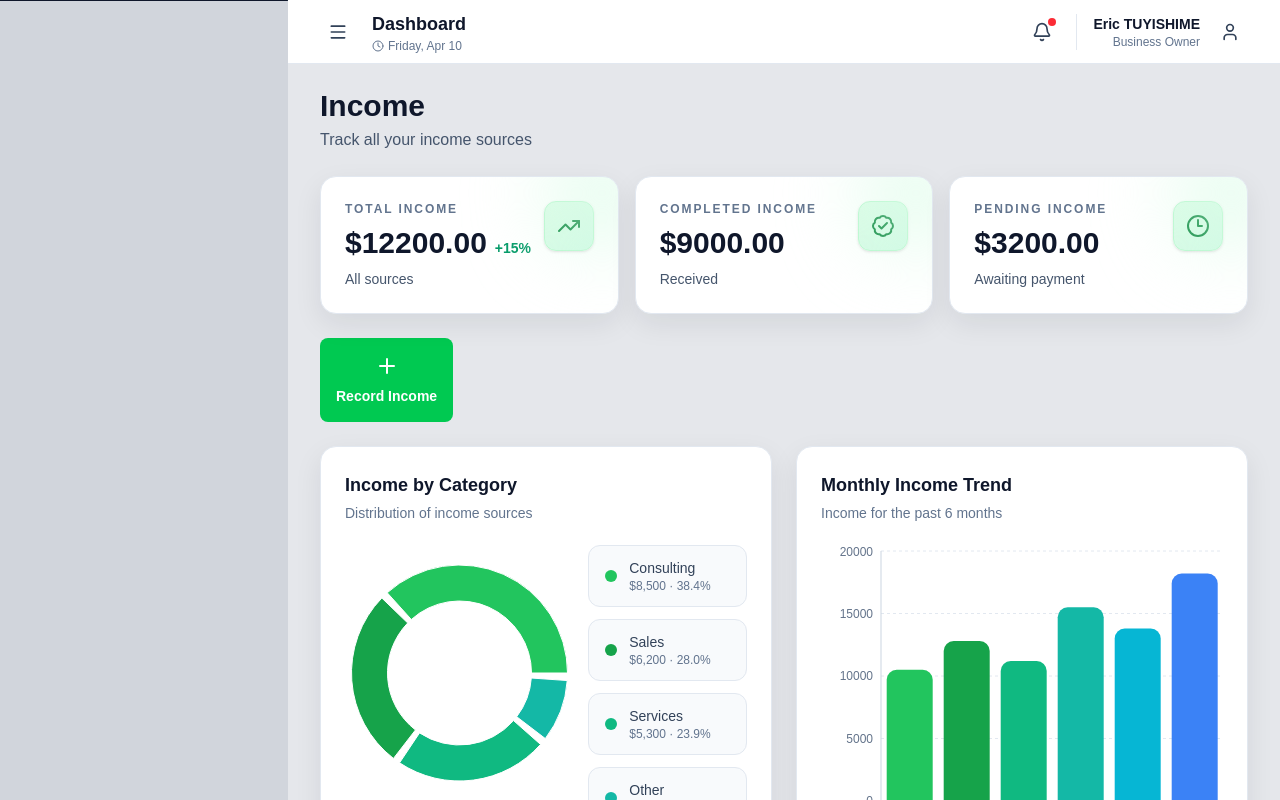
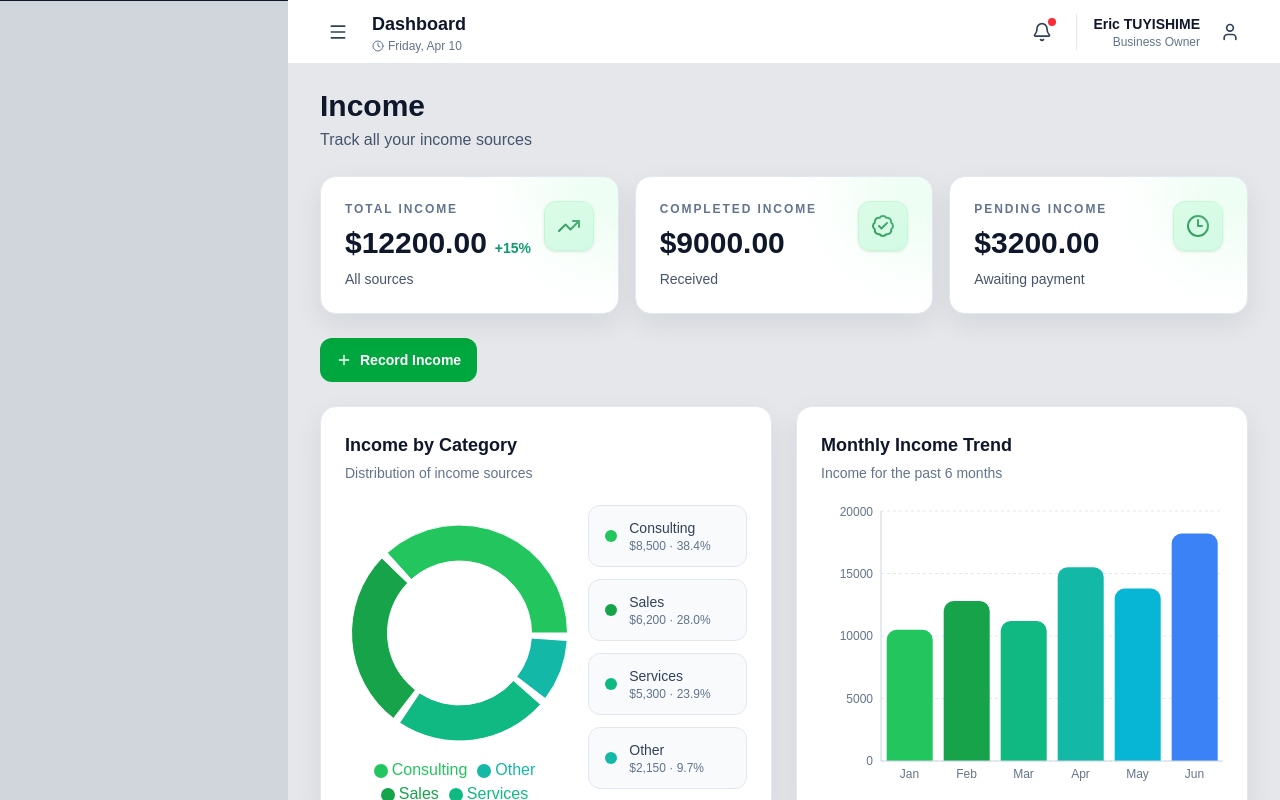
Before and after one commit to eric2003tu/Accounting, a Next.js app: page /dashboard/income in a window 1280 px wide. Built offline with nearby package versions, Linux system fonts and the light colour scheme.

Commit message:
The first commit on the website

```diff
--- a/app/dashboard/income/page.tsx
+++ b/app/dashboard/income/page.tsx
@@ -1,13 +1,12 @@
 'use client';
 
 import React from 'react';
-import { useRouter } from 'next/navigation';
+import Link from 'next/link';
 import { Plus, TrendingUp, BadgeCheck, Clock3 } from 'lucide-react';
 import StatCard from '@/app/components/dashboard/StatCard';
 import DataTable from '@/app/components/dashboard/DataTable';
 import SimpleChart from '@/app/components/dashboard/SimpleChart';
 import SummaryCard from '@/app/components/dashboard/SummaryCard';
-import QuickActionButton from '@/app/components/dashboard/QuickActionButton';
 
 const incomeData = [
   {
@@ -65,7 +64,6 @@ const monthlyIncome = [
 ];
 
 export default function IncomePage() {
-  const router = useRouter();
   const totalIncome = incomeData.reduce((sum, item) => sum + item.amount, 0);
   const completedIncome = incomeData
     .filter((item) => item.status === 'Completed')
@@ -105,13 +103,14 @@ export default function IncomePage() {
         />
       </div>
 
-      {/* Quick Action */}
-      <QuickActionButton
-        icon={Plus}
-        label="Record Income"
-        variant="primary"
-        onClick={() => router.push('/dashboard/income/add')}
-      />
+      {/* Add Income Button */}
+      <Link
+        href="/dashboard/income/add"
+        className="inline-flex items-center gap-2 rounded-xl bg-green-600 px-4 py-3 text-sm font-semibold text-white transition-colors hover:bg-green-700"
+      >
+        <Plus className="h-4 w-4" />
+        Record Income
+      </Link>
 
       {/* Charts */}
       <div className="grid grid-cols-1 lg:grid-cols-2 gap-6">
```
